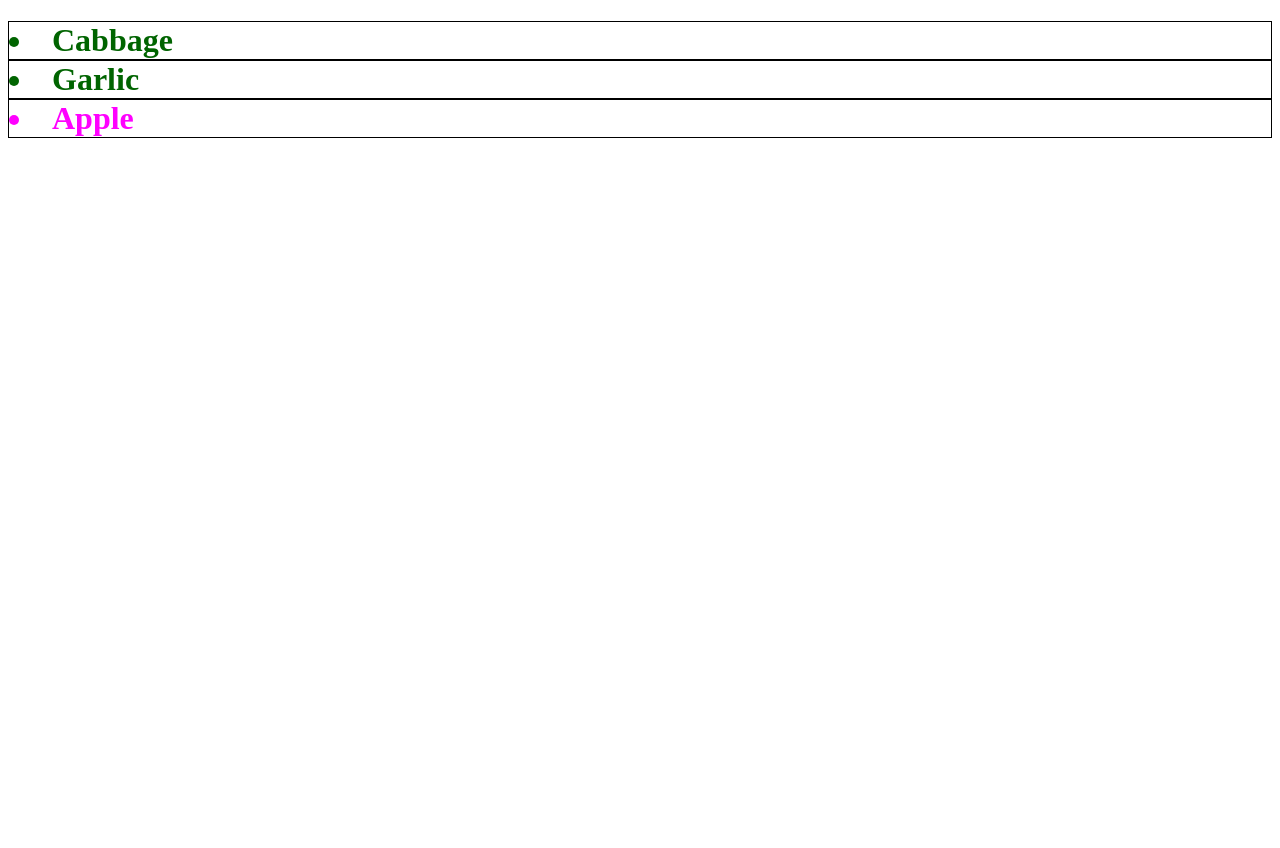
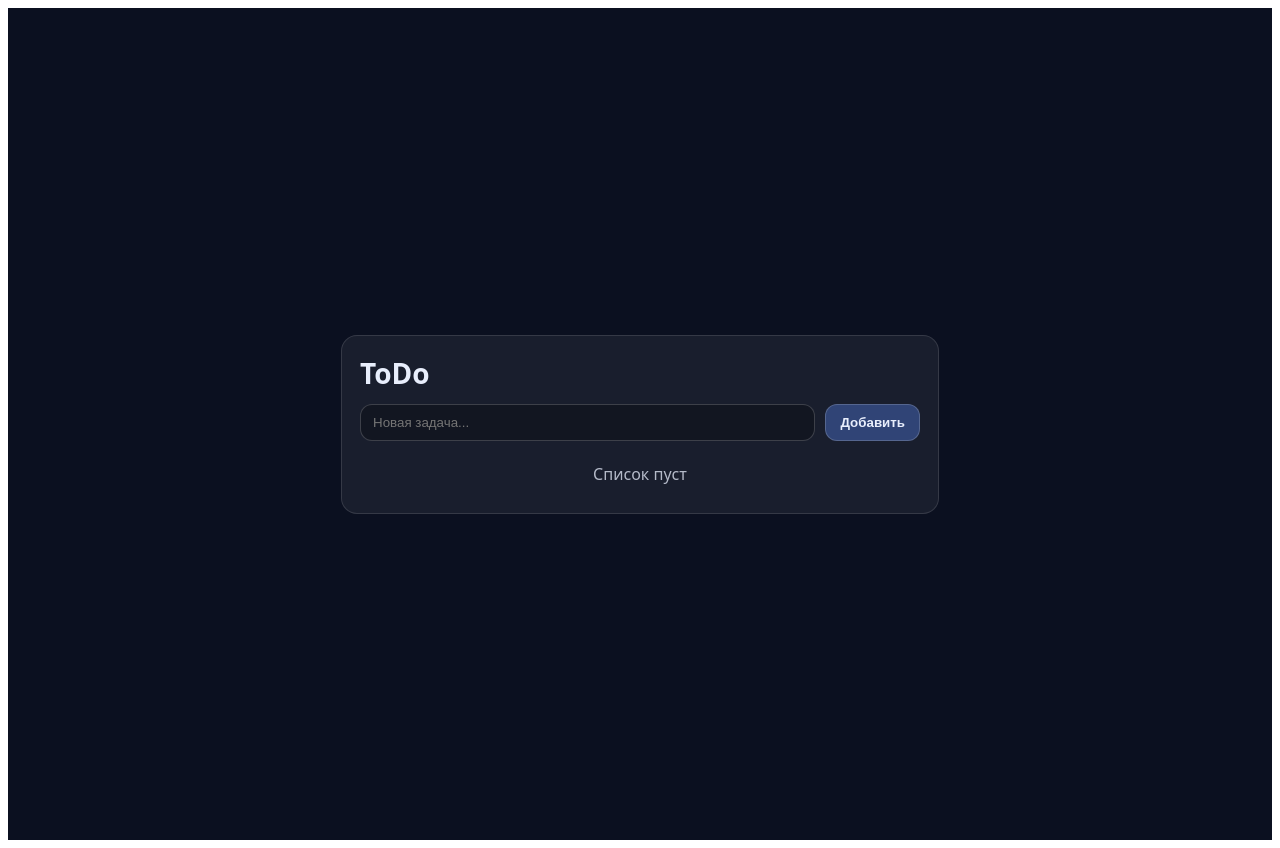
Before and after one commit to edwarr170484/react-quickstart, a React app: page / in a window 1280 px wide. Before the commit the page ends 800 px from the top, so only its background shows below. Built offline with nearby package versions, Linux system fonts and the light colour scheme.

Commit message:
Добавил ToDo на React

```diff
--- a/src/js/App.js
+++ b/src/js/App.js
@@ -1,26 +1,174 @@
-const products = [
-  { title: 'Cabbage', isFruit: false, id: 1 },
-  { title: 'Garlic', isFruit: false, id: 2 },
-  { title: 'Apple', isFruit: true, id: 3 },
-];
+import React, { useState } from "react";
 
-function ListItem({product}){
-    let styles = {
-        color: product.isFruit ? 'magenta' : 'darkgreen'
-    }
-    return <li key={product.id} style={styles} className="bordered">
-        {product.title}
-    </li>
+import Input from './components/Input';
+import Button from './components/Button';
+
+function uid() {
+  return `${Date.now()}_${Math.random().toString(16).slice(2)}`;
 }
 
-export default function MyApp() {
+export default function App() {
+  const [text, setText] = useState("");
+  const [todos, setTodos] = useState([]);
+
+  function addTodo(e) {
+    e.preventDefault();
+    const value = text.trim();
+    if (!value) return;
+
+    setTodos((prev) => [
+      { id: uid(), text: value, done: false },
+      ...prev,
+    ]);
+
+    setText("");
+  }
+
+  function toggleTodo(id) {
+    setTodos((prev) =>
+      prev.map((t) => (t.id === id ? { ...t, done: !t.done } : t))
+    );
+  }
+
+  function deleteTodo(id) {
+    setTodos((prev) => prev.filter((t) => t.id !== id));
+  }
+
   return (
-        <h1>
-            {
-                products.map(product =>
-                    <ListItem product={product} />
-                )
-            }
-        </h1>
+    <div style={styles.page}>
+      <div style={styles.card}>
+        <h1 style={styles.title}>ToDo</h1>
+
+        <form onSubmit={addTodo} style={styles.form}>
+            <Input text={text} onChange={(e) => setText(e.target.value)} placeholder={"Новая задача..."} style={styles.input} />
+            <Button type={"submit"} style={styles.btn}>
+                Добавить
+            </Button>
+        </form>
+
+        <ul style={styles.list}>
+          {todos.length === 0 ? (
+            <li style={styles.empty}>Список пуст</li>
+          ) : (
+            todos.map((todo) => (
+              <li key={todo.id} style={styles.item}>
+                <label style={styles.label}>
+                  <input
+                    type="checkbox"
+                    checked={todo.done}
+                    onChange={() => toggleTodo(todo.id)}
+                  />
+                  <span
+                    style={{
+                      ...styles.text,
+                      ...(todo.done ? styles.textDone : null),
+                    }}
+                  >
+                    {todo.text}
+                  </span>
+                </label>
+
+                <Button onClick={() => deleteTodo(todo.id)} type={"button"} style={styles.deleteBtn}>
+                    ✕
+                </Button>
+              </li>
+            ))
+          )}
+        </ul>
+      </div>
+    </div>
   );
 }
+
+const styles = {
+  page: {
+    minHeight: "100vh",
+    display: "grid",
+    placeItems: "center",
+    padding: 16,
+    background: "#0b1020",
+    color: "#e8eefc",
+    fontFamily:
+      'ui-sans-serif, system-ui, -apple-system, Segoe UI, Roboto, Arial',
+  },
+  card: {
+    width: "min(560px, 100%)",
+    padding: 18,
+    borderRadius: 16,
+    border: "1px solid rgba(255,255,255,0.12)",
+    background: "rgba(255,255,255,0.06)",
+  },
+  title: {
+    margin: "0 0 12px",
+    fontSize: 28,
+  },
+  form: {
+    display: "flex",
+    gap: 10,
+    marginBottom: 12,
+  },
+  input: {
+    flex: 1,
+    padding: "10px 12px",
+    borderRadius: 12,
+    border: "1px solid rgba(255,255,255,0.18)",
+    background: "rgba(0,0,0,0.25)",
+    color: "#e8eefc",
+    outline: "none",
+  },
+  btn: {
+    padding: "10px 14px",
+    borderRadius: 12,
+    border: "1px solid rgba(255,255,255,0.18)",
+    background: "rgba(92, 140, 255, 0.35)",
+    color: "#e8eefc",
+    cursor: "pointer",
+    fontWeight: 600,
+  },
+  list: {
+    listStyle: "none",
+    padding: 0,
+    margin: 0,
+    display: "grid",
+    gap: 8,
+  },
+  empty: {
+    opacity: 0.75,
+    padding: 10,
+    textAlign: "center",
+  },
+  item: {
+    display: "flex",
+    alignItems: "center",
+    justifyContent: "space-between",
+    gap: 10,
+    padding: "10px 12px",
+    borderRadius: 14,
+    border: "1px solid rgba(255,255,255,0.12)",
+    background: "rgba(0,0,0,0.18)",
+  },
+  label: {
+    display: "flex",
+    alignItems: "center",
+    gap: 10,
+    flex: 1,
+    cursor: "pointer",
+  },
+  text: {
+    lineHeight: 1.25,
+  },
+  textDone: {
+    textDecoration: "line-through",
+    opacity: 0.6,
+  },
+  deleteBtn: {
+    width: 34,
+    height: 34,
+    borderRadius: 12,
+    border: "1px solid rgba(255,255,255,0.18)",
+    background: "rgba(255,255,255,0.08)",
+    color: "#e8eefc",
+    cursor: "pointer",
+    fontSize: 16,
+  },
+};
--- /dev/null
+++ b/src/js/components/Button.js
@@ -0,0 +1,5 @@
+export default function Button({style, type, children, onClick = null, title=null}){
+    return (<button type={type} style={style} onClick={onClick} title={title}>
+        {children}
+    </button>)
+}
--- /dev/null
+++ b/src/js/components/Input.js
@@ -0,0 +1,12 @@
+function Input({text, onChange, placeholder, style}) {
+    return (
+        <input
+            value={text}
+            onChange={onChange}
+            placeholder={placeholder}
+            style={style}
+          />
+    )
+}
+
+export default Input;
--- a/src/js/index.js
+++ b/src/js/index.js
@@ -2,8 +2,8 @@ import '../scss/index.scss';
 
 import { createRoot } from 'react-dom/client';
 
-import MyApp from './App';
+import App from './App';
 
 const root = createRoot(document.getElementById('app'));
 
-root.render(<MyApp/>);
+root.render(<App/>);
```
